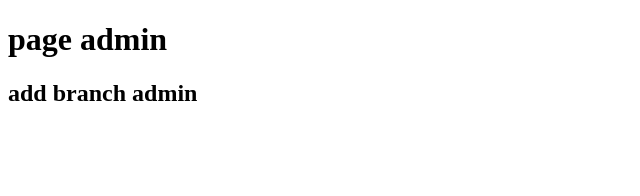
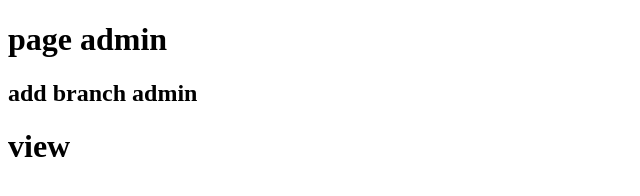
Before and after one commit to Phomai21122002/UIWebCafe, a plain HTML site: page admin.html in a window 1280 px wide. Shown: the whole page, without its empty margins (0-640 px from the left). Drawn offline with Linux system fonts and the light colour scheme.

Commit message:
admin view

```diff
--- a/admin.html
+++ b/admin.html
@@ -9,5 +9,6 @@
 <body>
     <h1>page admin</h1>
     <h2>add branch admin</h2>
+    <h1>view</h1>
 </body>
 </html>
```
